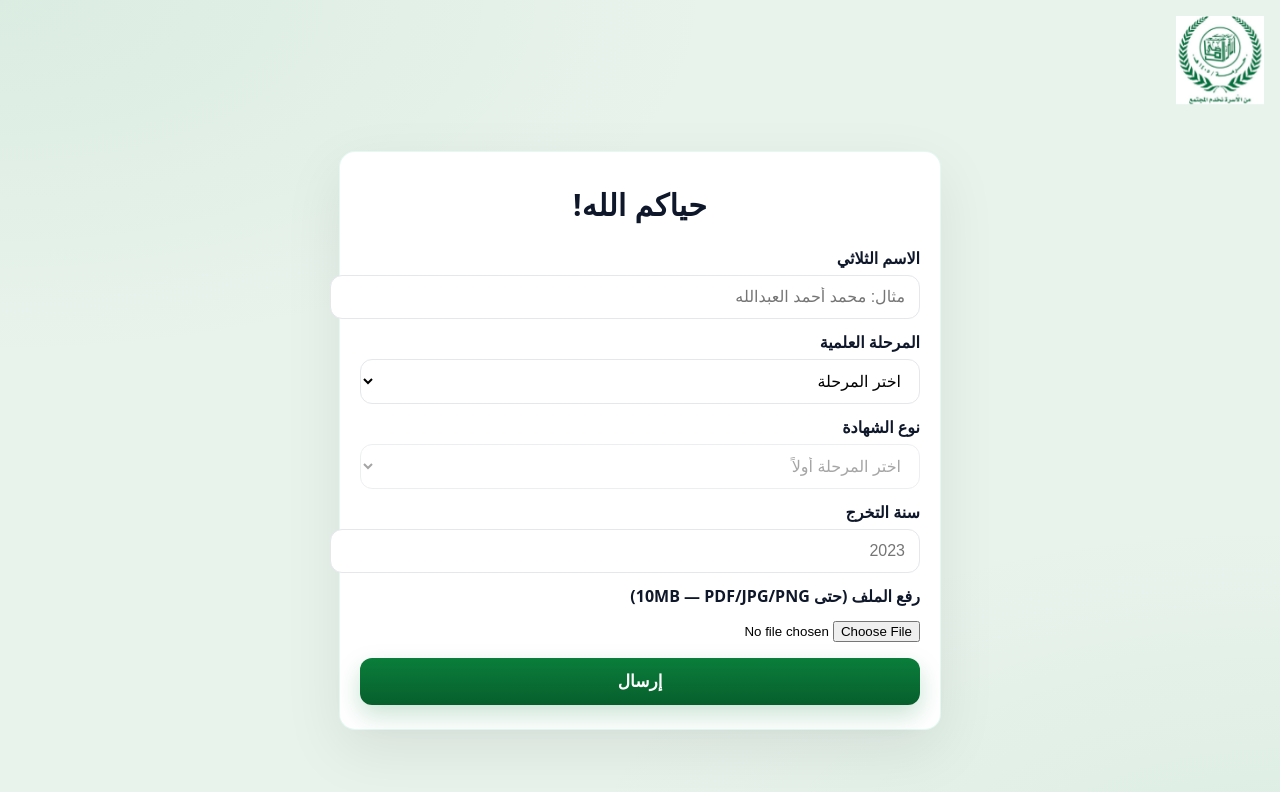
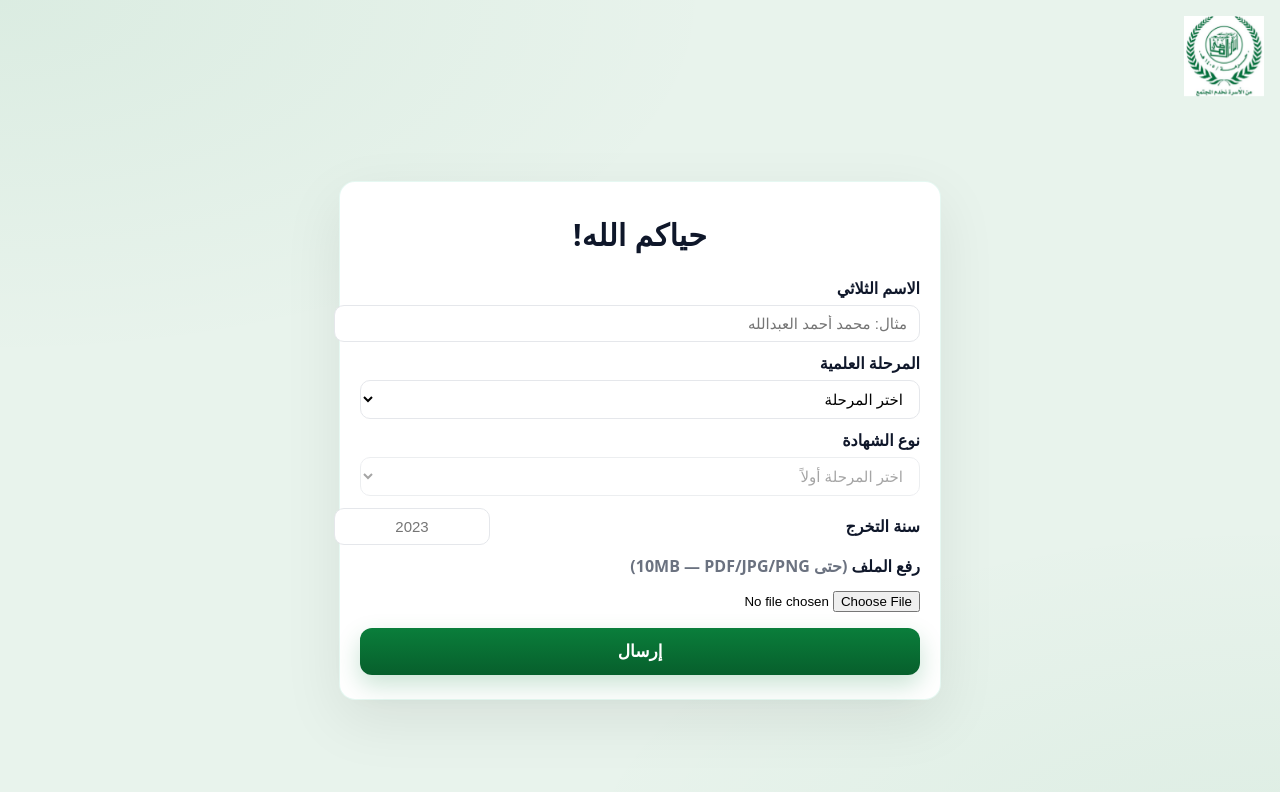
Before and after one commit to muhammed-madhi/test, a Next.js app: page / in a window 1280 px wide. Shown: the top 792 px of the page. Built offline with nearby package versions, Linux system fonts and the light colour scheme.

Commit message:
Update index.js

```diff
--- a/pages/index.js
+++ b/pages/index.js
@@ -79,10 +79,10 @@ export default function Home() {
       {/* الشعار — من public/IMG_7618.jpeg */}
       <div className="logoWrap">
         <Image
-          src="/IMG_7618.jpeg"  // لو رفعت نسخة أوضح سَمّها /logo.png وغيّر هذا السطر
+          src="/IMG_7618.jpeg"   // إن رفعت صورة أوضح باسم /logo.png غيّر هذا السطر
           alt="الشعار"
-          width={88}
-          height={88}
+          width={80}
+          height={80}
           priority
           className="logo"
         />
@@ -92,20 +92,30 @@ export default function Home() {
         <h1 className="title">حياكم الله!</h1>
 
         <form onSubmit={submitForm}>
+          {/* الاسم (أنحف) */}
           <label className="label">الاسم الثلاثي</label>
-          <input className="input" type="text" value={fullName}
-                 onChange={(e)=>setFullName(e.target.value)} placeholder="مثال: محمد أحمد العبدالله" required/>
+          <input
+            className="input input-sm"
+            type="text"
+            value={fullName}
+            onChange={(e)=>setFullName(e.target.value)}
+            placeholder="مثال: محمد أحمد العبدالله"
+            maxLength={60}
+            required
+          />
 
+          {/* المرحلة */}
           <label className="label">المرحلة العلمية</label>
-          <select className="input" value={stage} onChange={(e)=>setStage(e.target.value)} required>
+          <select className="input input-sm" value={stage} onChange={(e)=>setStage(e.target.value)} required>
             <option value="">اختر المرحلة</option>
             {STAGES.map(s => <option key={s} value={s}>{stageLabel[s]}</option>)}
           </select>
 
+          {/* الصف (يظهر فقط لغير الجامعة) */}
           {(stage && stage !== 'UNIVERSITY') && (
             <>
               <label className="label">الصف</label>
-              <select className="input" value={grade} onChange={(e)=>setGrade(e.target.value)} required>
+              <select className="input input-sm" value={grade} onChange={(e)=>setGrade(e.target.value)} required>
                 <option value="">اختر الصف</option>
                 {allowedGrades.map(g => (
                   <option key={g} value={g}>
@@ -116,19 +126,32 @@ export default function Home() {
             </>
           )}
 
+          {/* نوع الشهادة */}
           <label className="label">نوع الشهادة</label>
-          <select className="input" value={ctype} onChange={(e)=>setCtype(e.target.value)} required disabled={!stage}>
+          <select className="input input-sm" value={ctype} onChange={(e)=>setCtype(e.target.value)} required disabled={!stage}>
             <option value="">{stage ? 'اختر نوع الشهادة' : 'اختر المرحلة أولاً'}</option>
             {(stage ? (stage==='UNIVERSITY'?CERT_UNI:CERT_SCHOOL) : []).map(t =>
               <option key={t} value={t}>{typeLabel[t]}</option>
             )}
           </select>
 
-          <label className="label">سنة التخرج</label>
-          <input className="input" type="number" value={year}
-                 onChange={(e)=>setYear(e.target.value)} placeholder="2023" required/>
+          {/* سنة التخرج — في صف أنيق */}
+          <div className="row">
+            <label className="label label-inline">سنة التخرج</label>
+            <input
+              className="input input-sm input-year"
+              type="number"
+              inputMode="numeric"
+              min={2021}
+              value={year}
+              onChange={(e)=>setYear(e.target.value)}
+              placeholder="2023"
+              required
+            />
+          </div>
 
-          <label className="label">رفع الملف (حتى 10MB — PDF/JPG/PNG)</label>
+          {/* رفع الملف */}
+          <label className="label">رفع الملف <span className="muted">(حتى 10MB — PDF/JPG/PNG)</span></label>
           <input className="file" type="file" accept=".pdf,.jpg,.jpeg,.png"
                  onChange={(e)=>setFile(e.target.files?.[0] || null)} required/>
 
@@ -180,28 +203,54 @@ export default function Home() {
           margin:8px 0 22px; text-align:center; font-size:30px;
           font-weight:900; color:var(--text); letter-spacing:.3px;
         }
-        .label{ display:block; margin:12px 0 6px; color:var(--text); font-weight:700; }
+        .label{ display:block; margin:10px 0 6px; color:var(--text); font-weight:800; }
+        .label-inline{ margin:0; align-self:center; }
+        .muted{ color:var(--muted); font-weight:600; }
+
         .input{
           width:100%; padding:12px 14px; background:#fff;
           border:1px solid #E5E7EB; border-radius:12px; font-size:16px;
           transition:border .15s, box-shadow .15s;
         }
+        .input-sm{ padding:9px 12px; font-size:15px; border-radius:10px; }
         .input:focus{
           outline:none; border-color:var(--ring);
           box-shadow:0 0 0 3px rgba(52,211,153,0.25);
         }
         .file{ width:100%; margin:8px 0 16px; }
+
+        /* صف أنيق: "سنة التخرج" + الحقل يمين/يسار حسب RTL */
+        .row{
+          display:grid;
+          grid-template-columns: 1fr 130px; /* اللابل يأخذ المساحة، والسنة عرضها صغير */
+          gap:12px;
+          align-items:center;
+          margin:12px 0 8px;
+        }
+        .input-year{
+          width:100%;
+          text-align:center;
+        }
+        .input-year::-webkit-outer-spin-button,
+        .input-year::-webkit-inner-spin-button{ -webkit-appearance:none; margin:0; }
+        .input-year{ -moz-appearance:textfield; }
+
         .button{
           width:100%; padding:13px 16px; border:none; border-radius:12px;
-          color:#fff; font-size:17px; font-weight:800; cursor:pointer;
+          color:#fff; font-size:17px; font-weight:900; cursor:pointer;
           background:linear-gradient(180deg, var(--brand) 0%, var(--brand-700) 100%);
           box-shadow:0 10px 24px rgba(10,126,59,0.22);
           transition:transform .08s ease, filter .12s ease;
         }
         .button:disabled{ opacity:.7; cursor:not-allowed; }
         .button:not(:disabled):active{ transform:translateY(1px); filter:saturate(1.1); }
-        .error{ margin-top:12px; color:#b00020; font-weight:700; }
-        .success{ margin-top:12px; color:var(--brand-700); font-weight:800; }
+
+        .error{ margin-top:12px; color:#b00020; font-weight:800; }
+        .success{ margin-top:12px; color:var(--brand-700); font-weight:900; }
+
+        @media (max-width: 360px){
+          .row{ grid-template-columns: 1fr 110px; }
+        }
       `}</style>
     </div>
   );
```
